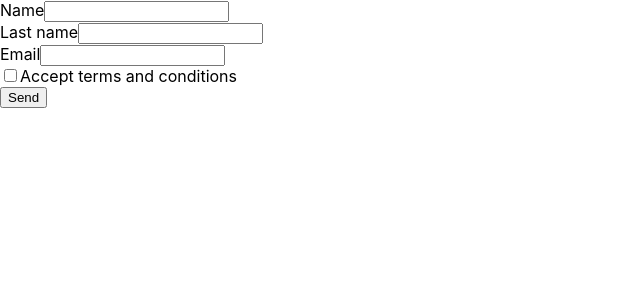
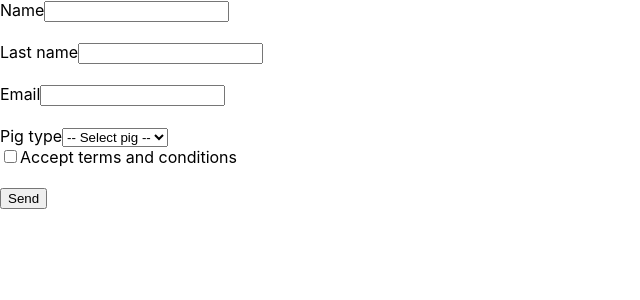
Before and after one commit to lopez-tomas/learning-react, a React (Create React App) app in the folder formik/: page / in a window 1280 px wide. Shown: the top 300 px of the page, without its empty margins (0-640 px from the left). Built offline with nearby package versions, Linux system fonts and the light colour scheme.

Commit message:
feat: using custom Select component.

```diff
--- a/formik/src/App.js
+++ b/formik/src/App.js
@@ -1,6 +1,7 @@
 import { Formik, Form, Field, ErrorMessage } from 'formik'
 import TextInput from './components/TextInput'
 import Checkbox from './components/Checkbox'
+import Select from './components/Select'
 
 const validate = (values) => {
   const errors = {}
@@ -23,7 +24,7 @@ const validate = (values) => {
 function App() {
   return (
 		<Formik
-			initialValues={{name: '', last_name: '', email: '', select: ''}}
+			initialValues={{name: '', last_name: '', email: '', select: '', pig: ''}}
 			validate={validate}
 			onSubmit={values => console.log(values)}
 		>
@@ -36,22 +37,26 @@ function App() {
 					<option value="sad_piggy">Sad piggy</option>
 				</Field>
 				<ErrorMessage name="select" />
-				<br />
 				*/}
-
-				<label>Last name</label>
-				<Field name="last_name" type="text" />
-				<ErrorMessage name="last_name" />
 				<br />
 
-				<label>Email</label>
-				<Field name="email" type="email" />
-				<ErrorMessage name="email" />
+				<TextInput name="last_name" label="Last name" />
 				<br />
+
+				<TextInput name="email" label="Email" />
+				<br />
+
+				<Select name="pig" label="Pig type">
+					<option value="">-- Select pig --</option>
+					<option value="felipe">Felipe</option>
+					<option value="happy_piggy">Happy piggy</option>
+					<option value="sad_piggy">Sad piggy</option>
+				</Select>
 
 				<Checkbox name="accept">
 					Accept terms and conditions
 				</Checkbox>
+				<br />
 
 				<button type="submit">Send</button>
 			</Form>
```
